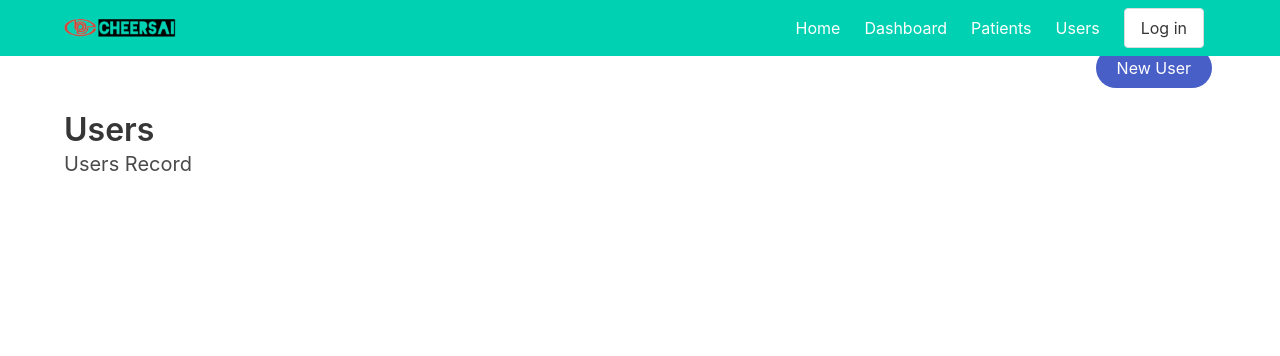
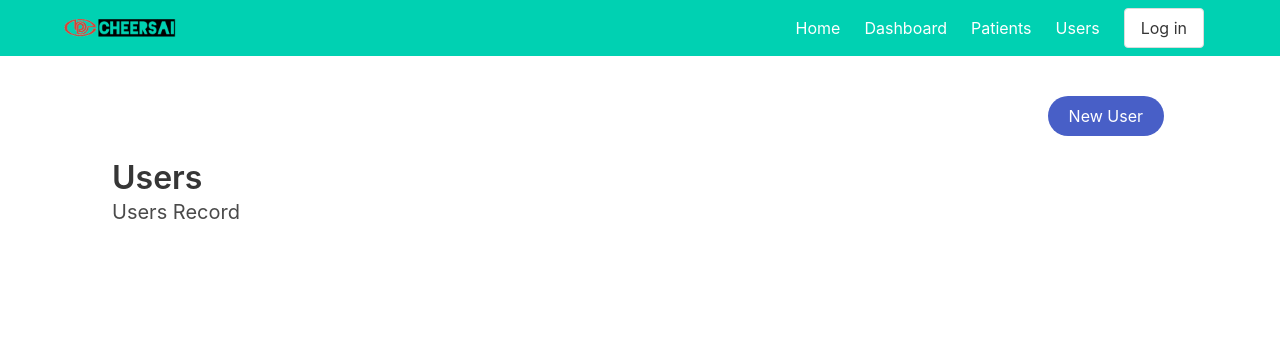
Before and after one commit to ayushsubedi/cheersAI, a Flask app: page /all_users in a window 1280 px wide. Shown: the top 356 px of the page. Run offline with Flask 2, Linux system fonts and the light colour scheme; some libraries are stand-ins or nearby versions.

Commit message:
add section to all templates

```diff
--- a/cheersAI/templates/all_patients.html
+++ b/cheersAI/templates/all_patients.html
@@ -1,5 +1,6 @@
 {% extends "base.html" %}
 {% block content %}
+<section class="section">
 <div class="buttons is-right">
     <a href="/patient/create" class="button is-link is-rounded">New Patient</a>
   </div>
@@ -46,7 +47,7 @@
   </tbody>
 </table>
 
-
+</section>
 {% endblock %}
 
 {% block javascript %}
--- a/cheersAI/templates/all_users.html
+++ b/cheersAI/templates/all_users.html
@@ -1,8 +1,10 @@
 {% extends "base.html" %}
 {% block content %}
+<section class="section">
 <div class="buttons is-right">
     <a href="#" class="button is-link is-rounded">New User</a>
   </div>
 <h1 class="title">Users</h1>
 <h2 class="subtitle">Users Record</h2>
+</section>
 {% endblock %}
--- a/cheersAI/templates/base.html
+++ b/cheersAI/templates/base.html
@@ -66,7 +66,9 @@
           {% endfor %}
         {% endif %}
         {% endwith %}
+
       {% block content %}{% endblock %}
+
     </div>
   </section>
   {% block javascript %}{% endblock %}
--- a/cheersAI/templates/create_patient.html
+++ b/cheersAI/templates/create_patient.html
@@ -1,5 +1,6 @@
 {% extends "base.html" %}
 {% block content %}
+<section class="section">
 <h1 class="title">{{ title }}</h1>
 
 <form method="POST" action="{{url_for(action, patient_id=patient_id)}}">
@@ -136,5 +137,5 @@
    </div>
    {{form.submit(class='button is-link')}}
 </form>
-
+</section>
 {% endblock %}
--- a/cheersAI/templates/dashboard.html
+++ b/cheersAI/templates/dashboard.html
@@ -1,5 +1,7 @@
 {% extends "base.html" %}
 {% block content %}
+<section class="section">
 <h1 class="title">Dashboard</h1>
 <h2 class="subtitle">Future home of dashboard</h2>
+</section>
 {% endblock %}
--- a/cheersAI/templates/patient.html
+++ b/cheersAI/templates/patient.html
@@ -1,6 +1,6 @@
 {% extends "base.html" %}
 {% block content %}
-
+<section class="section">
 <h1 class="title">{{patient.first_name}} {{patient.last_name}}</h1>
 <h2 class="subtitle">Patient's Info</h2>
 
@@ -141,5 +141,5 @@
 <br><br><br><br><br><br>
 <h1 class="title">Glaucoma</h1>
 <h2 class="subtitle">Patient's History</h2>
-
+</section>
 {% endblock %}
```
